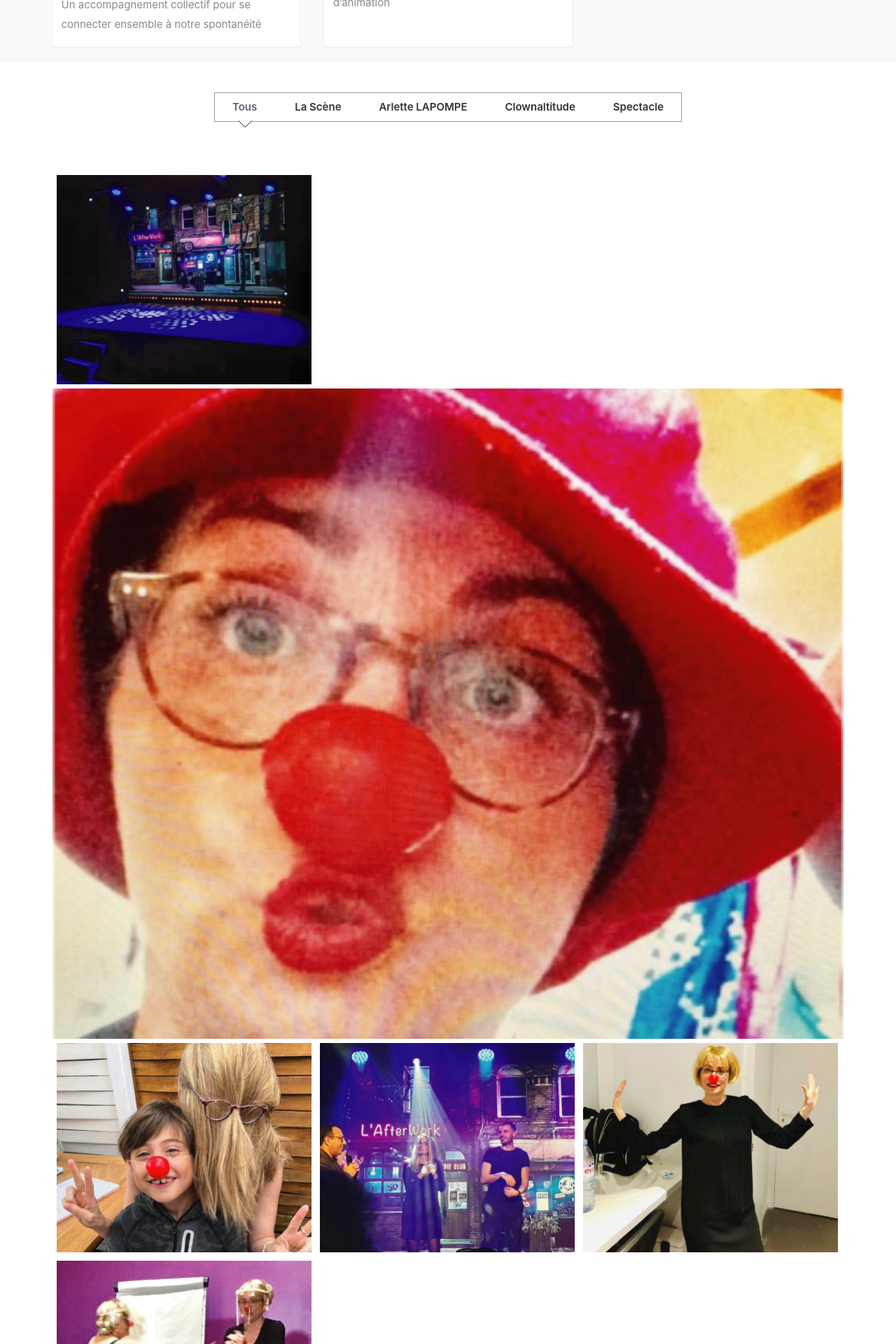
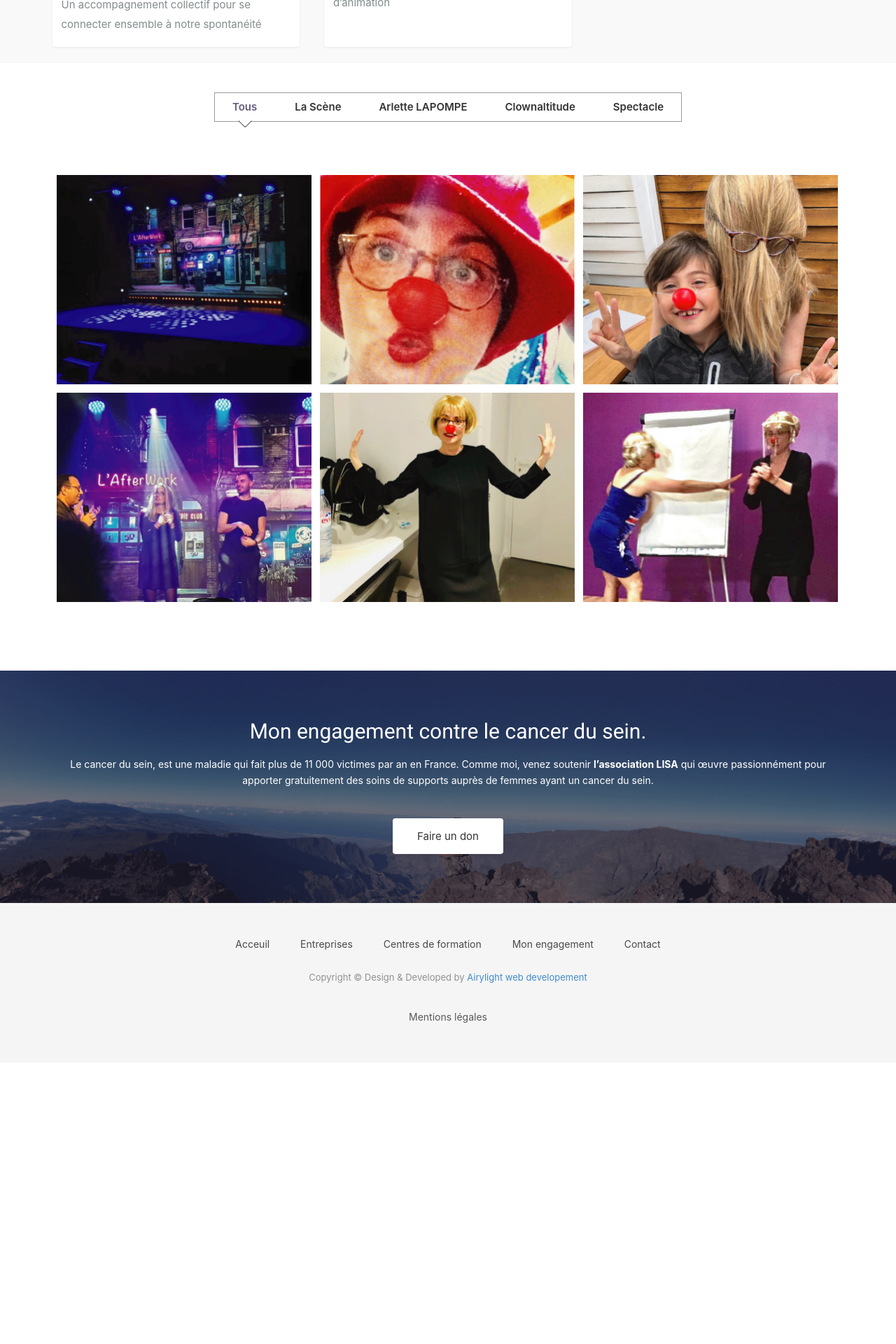
Before and after one commit to IsmaelSANE/sabine-coach, a Jekyll site: the page built from engagement.html, in a window 1280 px wide. Shown: the part 1072-2992 px from the top of the page at 70% size. Built offline with Jekyll 4.4.1, drawn with Linux system fonts in a browser that asks for light colours; nearby versions of some CDN libraries; some web fonts are replaced; after the commit the page ends 2590 px from its top, so only the background shows below that.

Commit message:
clean up the code

```diff
--- a/_config.yml
+++ b/_config.yml
@@ -26,7 +26,7 @@
 #url: "https://ismaelsane.github.io" # the base hostname & protocol for your site, e.g. http://example.com
 #baseurl: "" # the subpath of your site, e.g. /blog
 #url: "" # the base hostname & protocol for your site, e.g. http://example.com
-root: /
+#root: /
 url: "https://www.sabinedeprati.com/"
 #twitter_username: jekyllrb
 github_username:  jekyll
--- a/engagement.html
+++ b/engagement.html
@@ -77,6 +77,7 @@
                         </div>
                       </a>
                   </li>
+                  <li class="mix Websites">
                     <a href="#">
                       <img src="{{ site.url }}{{ site.baseurl }}/img/portfolio/work2.png" alt="">
                       <div class="overly">
```
